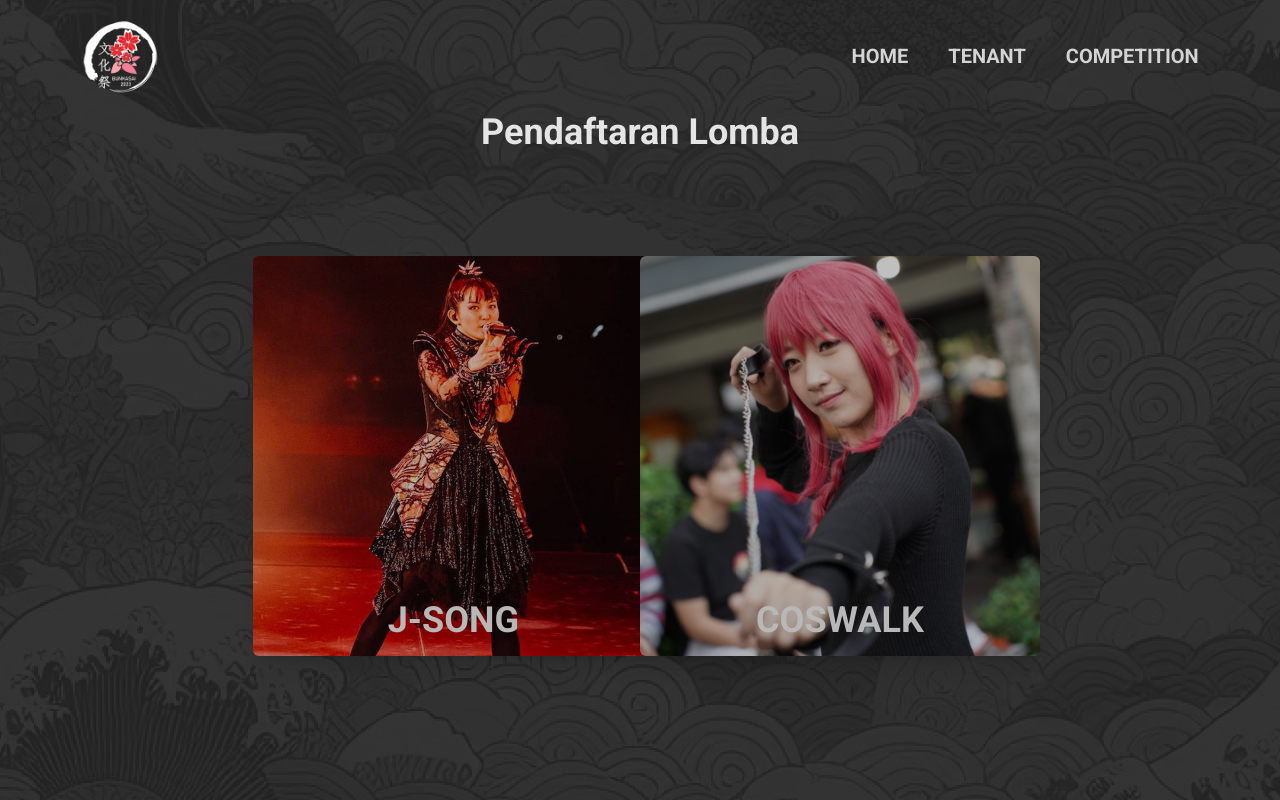
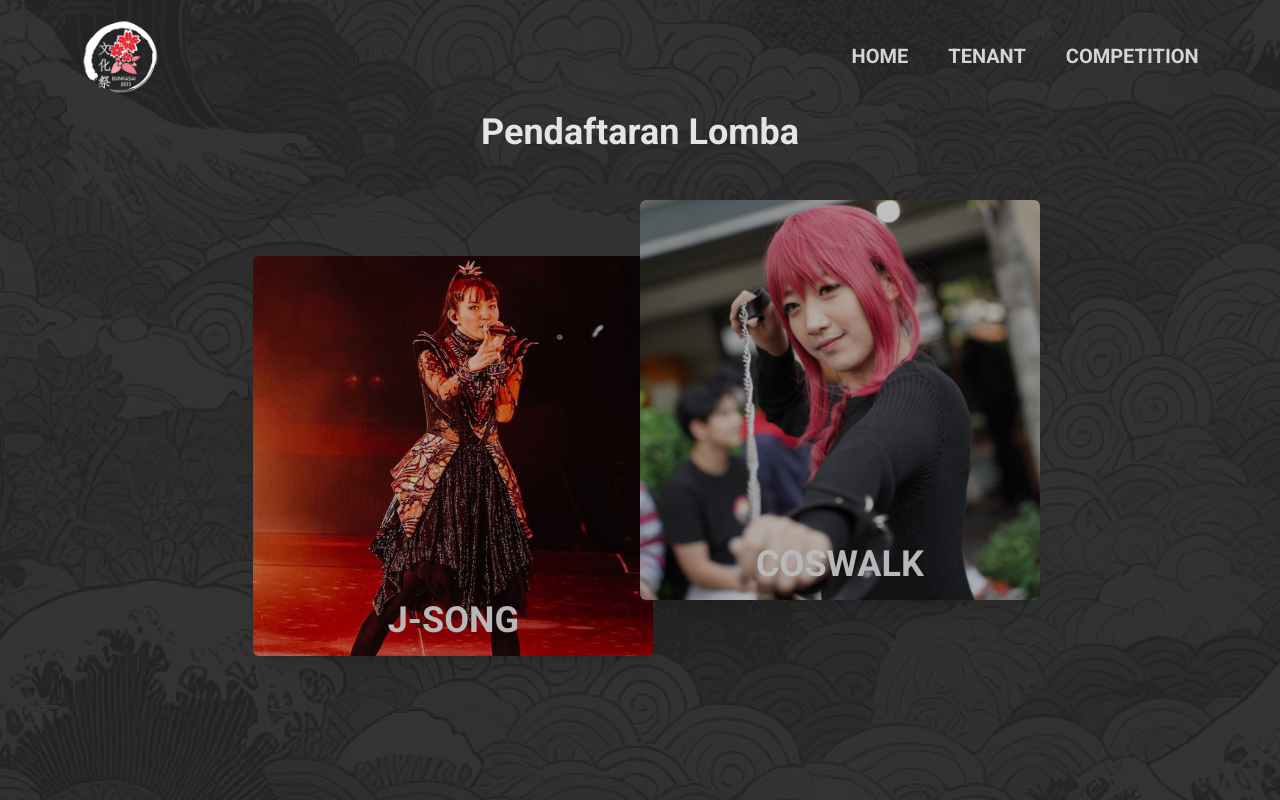
Before and after one commit to timothyjohan/bunkasai-istts-frontend, a React (Vite) app: page /competition-select in a window 1280 px wide. Shown: the top 800 px of the page. Built offline with nearby package versions, Linux system fonts and the light colour scheme.

Commit message:
rearrange
coswalk and jsong option arrangement

```diff
--- a/src/pages/CompSelect.jsx
+++ b/src/pages/CompSelect.jsx
@@ -68,7 +68,8 @@ export default function CompSelect() {
         <>
             <div
 
-                className={`h-[200vh] bg-yellow-300 -rotate-45 xl:rotate-45 w-screen transition duration-1000 absolute z-30 ${
+                // style={{ height: "110vh" }}
+                className={`h-[110vh] h-1 bg-yellow-300 -rotate-45 xl:rotate-45 w-screen transition duration-1000 absolute z-30 ${
                     selected
                         ? "scale-150 scale-0 translate-x-0 -translate-y-0"
                         : "scale-0 translate-x-full -translate-y-full"
@@ -115,7 +116,7 @@ export default function CompSelect() {
                     </div>
 
                     <div
-                        className="text-center h-[50vh] w-[50vh] mx-auto"
+                        className="text-center h-[50vh] w-[50vh] mx-auto -mt-28"
                         onClick={toCoswalk}
                     >
                         <div
```
